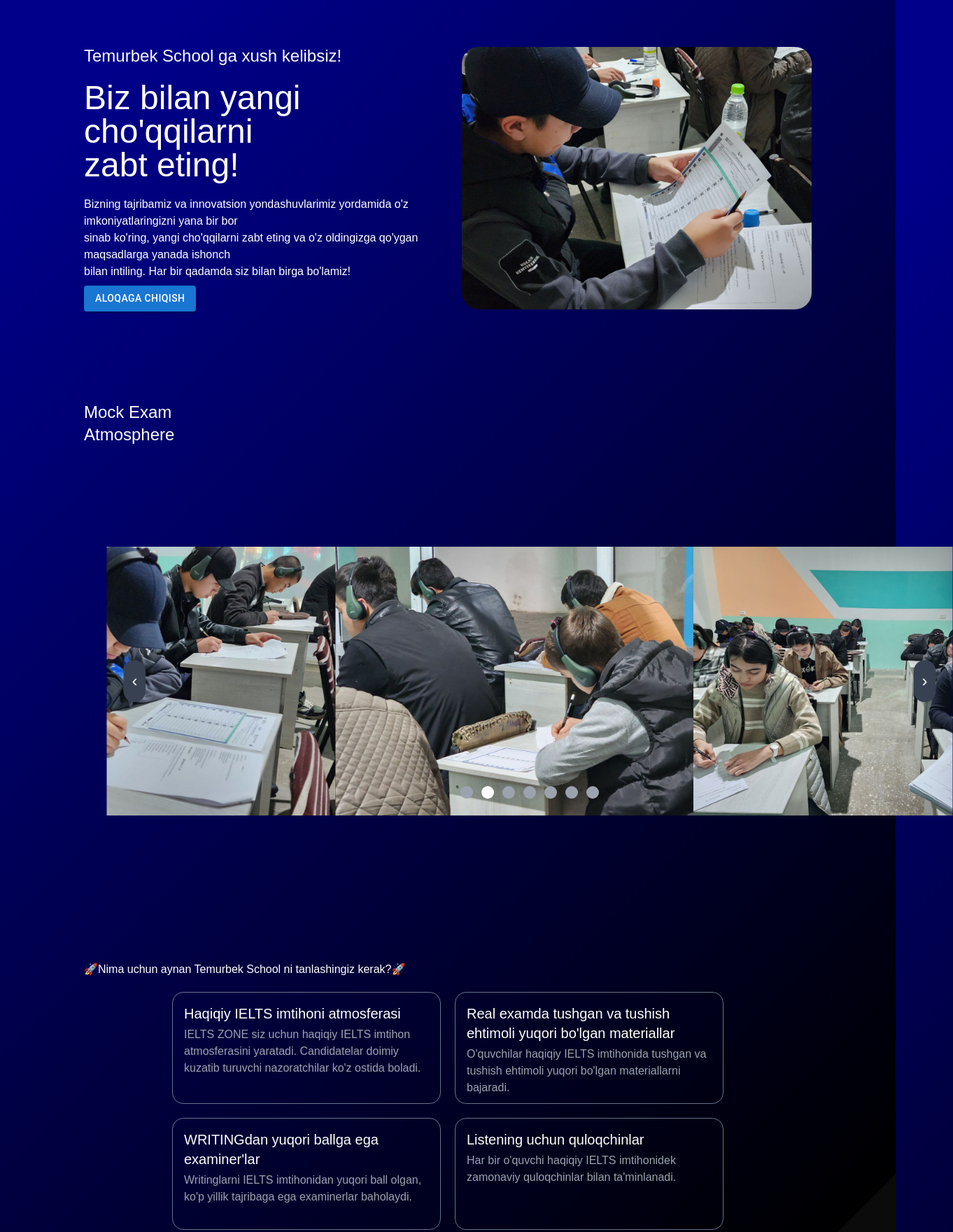
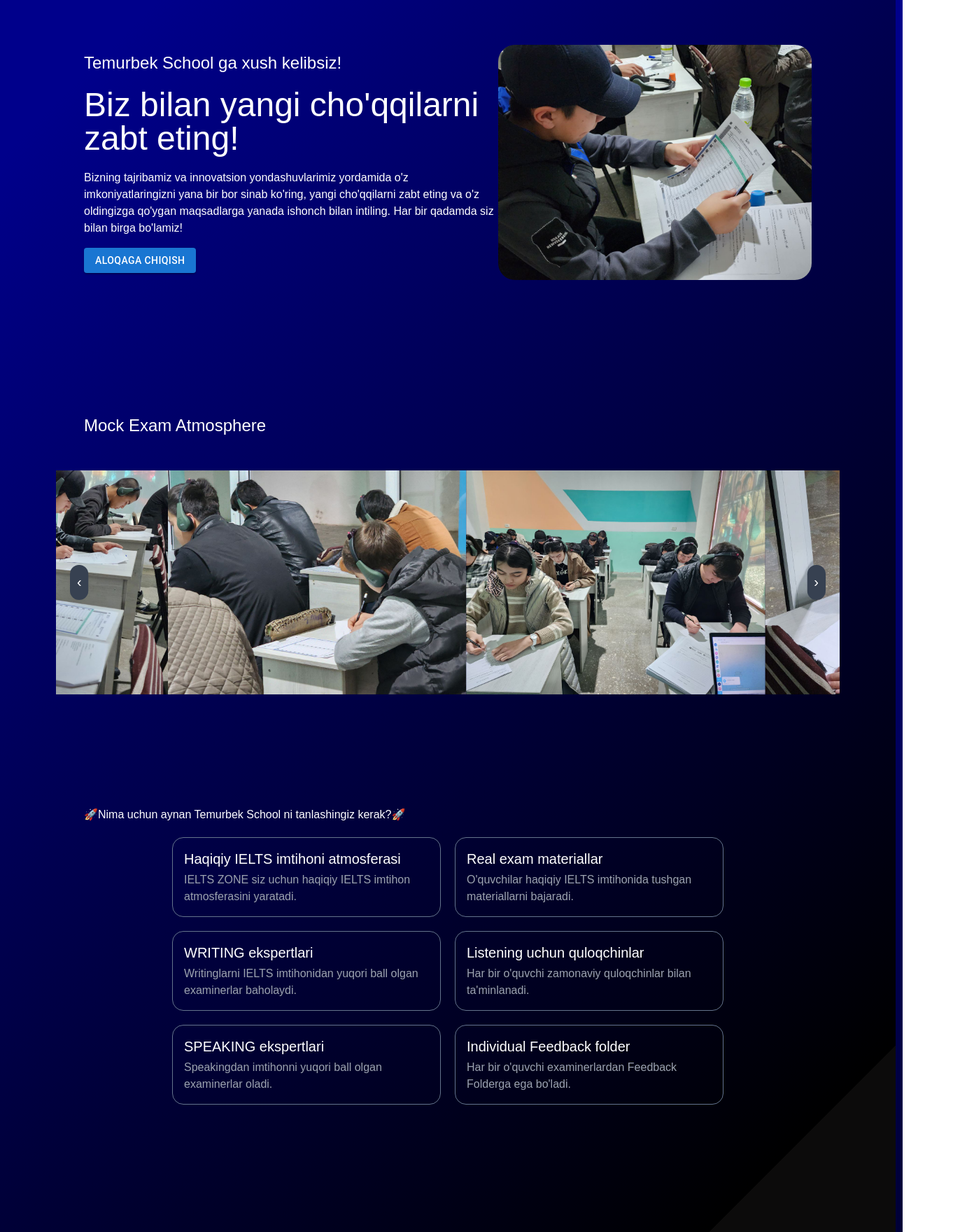
Before and after one commit to Temurbek-school/Temurbek_school_landing, a Next.js app: page /mocks in a window 1280 px wide. Shown: the part 140-1900 px from the top of the page at 70% size, 1362 px wide, since content can reach past the window. Built offline with nearby package versions, Linux system fonts and the light colour scheme.

Commit message:
mock-changes

```diff
--- a/src/app/mocks/page.jsx
+++ b/src/app/mocks/page.jsx
@@ -1,9 +1,9 @@
-'use client'
+'use client';
 import { useState, useEffect } from "react";
+import { motion } from "framer-motion";
 import ContactButton from '../components/ContactButton/ContactButton';
 
 export default function MocksPage() {
-
   const images = [
     "/mock-image2.jpg",
     "/mock-image3.jpg",
@@ -11,7 +11,8 @@ export default function MocksPage() {
     "/mock-image5.jpg",
     "/mock-image6.jpg",
     "/mock-image7.jpg",
-    "/mock-image8.jpg"
+    "/mock-image8.jpg",
+    "/mock-image9.jpg"
   ];
 
   const [currentIndex, setCurrentIndex] = useState(0);
@@ -19,7 +20,7 @@ export default function MocksPage() {
   useEffect(() => {
     const interval = setInterval(() => {
       setCurrentIndex((prevIndex) => (prevIndex + 1) % images.length);
-    }, 3000); // Har 3 soniyada slayder avtomatik o'zgaradi
+    }, 4000); // Change every 3 seconds
     return () => clearInterval(interval);
   }, [images.length]);
 
@@ -35,33 +36,56 @@ export default function MocksPage() {
 
   return (
     <div>
-      <section className='flex items-center justify-between px-20 py-32'>
-        <div>
-          <h1 className='text-2xl'>Temurbek School ga xush kelibsiz!</h1>
-          <p className='text-5xl my-5'>Biz bilan yangi cho'qqilarni <br />zabt eting!</p>
-          <p className='mb-2'>Bizning tajribamiz va innovatsion yondashuvlarimiz yordamida o'z imkoniyatlaringizni yana bir bor <br />
-            sinab ko'ring, yangi cho'qqilarni zabt eting va o'z oldingizga qo'ygan maqsadlarga yanada ishonch <br />
-            bilan intiling. Har bir qadamda siz bilan birga bo'lamiz!</p>
+      <motion.section
+        className="flex flex-col lg:flex-row items-center justify-between px-5 lg:px-20 py-16 lg:py-32"
+        initial={{ opacity: 0, y: 50 }}
+        animate={{ opacity: 1, y: 0 }}
+        transition={{ duration: 1 }}
+      >
+        <div className="text-center lg:text-left w-auto lg:w-3/5">
+          <h1 className="text-xl lg:text-2xl">Temurbek School ga xush kelibsiz!</h1>
+          <p className="text-3xl lg:text-5xl my-5">Biz bilan yangi cho'qqilarni <br /> zabt eting!</p>
+          <p className="mb-4 text-sm lg:text-base">
+            Bizning tajribamiz va innovatsion yondashuvlarimiz yordamida o'z imkoniyatlaringizni yana bir bor
+            sinab ko'ring, yangi cho'qqilarni zabt eting va o'z oldingizga qo'ygan maqsadlarga yanada ishonch
+            bilan intiling. Har bir qadamda siz bilan birga bo'lamiz!
+          </p>
           <ContactButton />
         </div>
-        <img src="/mock-image1.jpg" alt="" width={500} className='rounded-3xl' />
-      </section>
+        <motion.img
+          src="/mock-image1.jpg"
+          alt="Welcome"
+          width={500}
+          className="rounded-3xl mt-8 lg:mt-0 w-full max-w-sm lg:max-w-md"
+          initial={{ scale: 0.9 }}
+          animate={{ scale: 1 }}
+          transition={{ duration: 0.5 }}
+        />
+      </motion.section>
 
-      <section className="flex px-20 py-32'">
-        <p className='text-2xl'>Mock Exam Atmosphere</p>
-        <div className="flex items-center justify-center h-screen">
-          <div className="relative scale-150 w-full max-w-4xl overflow-hidden">
+      <motion.section
+        className="px-5 lg:px-20 py-16 lg:scroll-py-40"
+        initial={{ opacity: 0 }}
+        animate={{ opacity: 1 }}
+        transition={{ duration: 1.2 }}
+      >
+        <p className="text-xl lg:text-2xl text-center lg:text-left">Mock Exam Atmosphere</p>
+        <div className="flex items-center justify-center mt-20 lg:scale-125">
+          <div className="relative w-full max-w-4xl overflow-hidden">
             {/* Slider images */}
             <div
               className="flex transition-transform duration-500"
               style={{ transform: `translateX(-${currentIndex * 100}%)` }}
             >
               {images.map((image, index) => (
-                <img
+                <motion.img
                   key={index}
                   src={image}
                   alt={`Slide ${index + 1}`}
                   className="w-full h-64 object-cover"
+                  initial={{ opacity: 0 }}
+                  animate={{ opacity: 1 }}
+                  transition={{ duration: 0.5, delay: index * 0.2 }}
                 />
               ))}
             </div>
@@ -81,70 +105,37 @@ export default function MocksPage() {
             >
               ›
             </button>
-
-            {/* Dots indicator */}
-            <div className="absolute bottom-4 left-1/2 transform -translate-x-1/2 flex space-x-2">
-              {images.map((_, index) => (
-                <button
-                  key={index}
-                  className={`w-3 h-3 rounded-full ${currentIndex === index ? "bg-white" : "bg-gray-400"
-                    }`}
-                  onClick={() => setCurrentIndex(index)}
-                ></button>
-              ))}
-            </div>
           </div>
         </div>
-      </section>
+      </motion.section>
 
-      <section className="px-20 py-32'">
-        <p className="mb-5">🚀Nima uchun aynan Temurbek School ni tanlashingiz kerak?🚀</p>
+      <motion.section
+        className="px-5 lg:px-20 py-16 lg:py-32"
+        initial={{ y: 50, opacity: 0 }}
+        animate={{ y: 0, opacity: 1 }}
+        transition={{ duration: 1.5 }}
+      >
+        <p className="mb-5 text-center lg:text-left">🚀Nima uchun aynan Temurbek School ni tanlashingiz kerak?🚀</p>
         <div className="flex flex-wrap items-center justify-center gap-5">
-
-          <div className="flex flex-col justify-start rounded-2xl w-96 h-40 p-4 border border-slate-500">
-            <h1 className="text-xl mb-1">Haqiqiy IELTS imtihoni atmosferasi</h1>
-            <p className="text-gray-400">IELTS ZONE siz uchun haqiqiy IELTS imtihon
-            atmosferasini yaratadi. Candidatelar doimiy kuzatib
-            turuvchi nazoratchilar ko'z ostida boladi.</p>
-          </div>
-
-          <div className="flex flex-col justify-start rounded-2xl w-96 h-40 p-4 border border-slate-500">
-            <h1 className="text-xl mb-1">Real examda tushgan va tushish ehtimoli yuqori bo'lgan materiallar</h1>
-            <p className="text-gray-400">O'quvchilar haqiqiy IELTS imtihonida
-            tushgan va tushish ehtimoli yuqori bo'lgan
-            materiallarni bajaradi.</p>
-          </div>
-
-          <div className="flex flex-col justify-start rounded-2xl w-96 h-40 p-4 border border-slate-500">
-            <h1 className="text-xl mb-1">WRITINGdan yuqori ballga ega examiner'lar</h1>
-            <p className="text-gray-400">Writinglarni IELTS imtihonidan yuqori ball
-            olgan, ko'p yillik tajribaga ega
-            examinerlar baholaydi.</p>
-          </div>
-
-          <div className="flex flex-col justify-start rounded-2xl w-96 h-40 p-4 border border-slate-500">
-            <h1 className="text-xl mb-1">Listening uchun quloqchinlar</h1>
-            <p className="text-gray-400">Har bir o'quvchi haqiqiy IELTS
-            imtihonidek zamonaviy quloqchinlar
-            bilan ta'minlanadi.</p>
-          </div>
-
-          <div className="flex flex-col justify-start rounded-2xl w-96 h-40 p-4 border border-slate-500">
-            <h1 className="text-xl mb-1">SPEAKING uchun yuqori darajadagi examiner'lar</h1>
-            <p className="text-gray-400">Speakingdan imtihonni IELTS
-            imtihonidan yuqori ball olgan, ko'p yillik
-            tajribaga ega examinerlar oladi.</p>
-          </div>
-
-          <div className="flex flex-col justify-start rounded-2xl w-96 h-40 p-4 border border-slate-500">
-            <h1 className="text-xl mb-1">Individual Feedback folder</h1>
-            <p className="text-gray-400">mtihondan keyin har bir o'quvchi
-            har bir sectiondan examineralardan
-            Feedback Folderga ega bo'ladi.</p>
-          </div>
+          {[
+            { title: "Haqiqiy IELTS imtihoni atmosferasi", desc: "IELTS ZONE siz uchun haqiqiy IELTS imtihon atmosferasini yaratadi." },
+            { title: "Real exam materiallar", desc: "O'quvchilar haqiqiy IELTS imtihonida tushgan materiallarni bajaradi." },
+            { title: "WRITING ekspertlari", desc: "Writinglarni IELTS imtihonidan yuqori ball olgan examinerlar baholaydi." },
+            { title: "Listening uchun quloqchinlar", desc: "Har bir o'quvchi zamonaviy quloqchinlar bilan ta'minlanadi." },
+            { title: "SPEAKING ekspertlari", desc: "Speakingdan imtihonni yuqori ball olgan examinerlar oladi." },
+            { title: "Individual Feedback folder", desc: "Har bir o'quvchi examinerlardan Feedback Folderga ega bo'ladi." }
+          ].map((item, idx) => (
+            <motion.div
+              key={idx}
+              className="flex flex-col justify-start rounded-2xl w-full lg:w-96 h-auto p-4 border border-slate-500"
+              whileHover={{ scale: 1.05 }}
+            >
+              <h1 className="text-lg lg:text-xl mb-1">{item.title}</h1>
+              <p className="text-sm lg:text-base text-gray-400">{item.desc}</p>
+            </motion.div>
+          ))}
         </div>
-      </section>
+      </motion.section>
     </div>
-    // TODO info about Mock Exams- Ibrohim
-  )
+  );
 }
```
